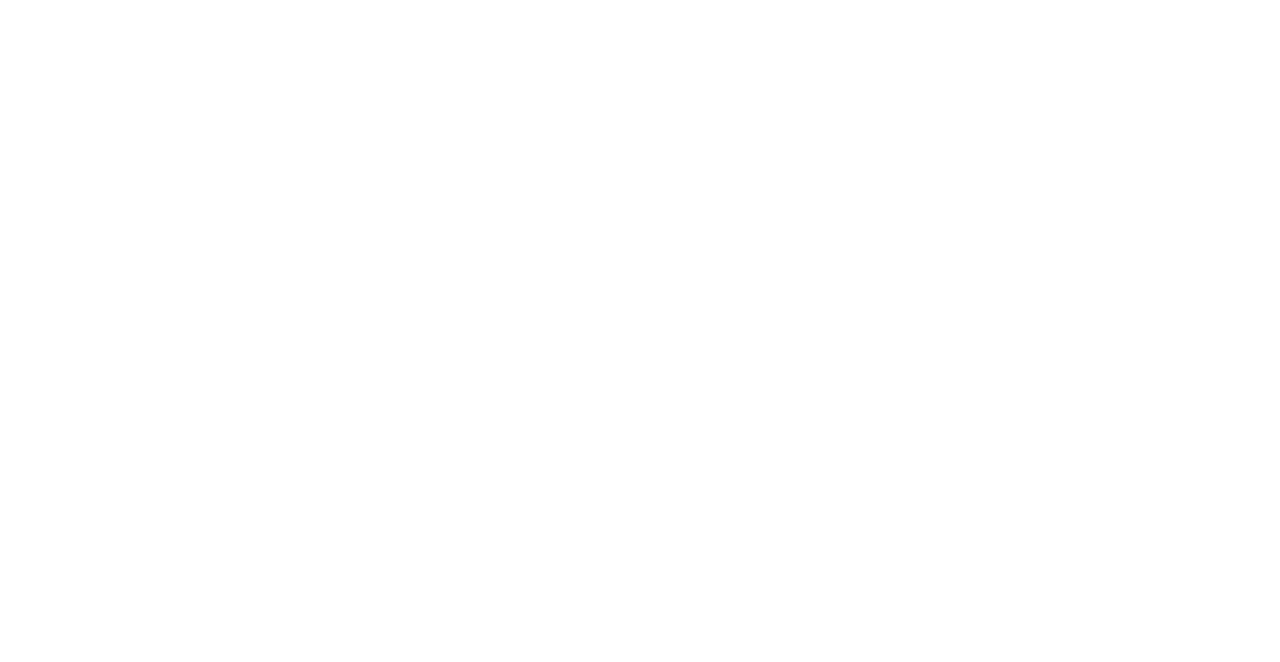
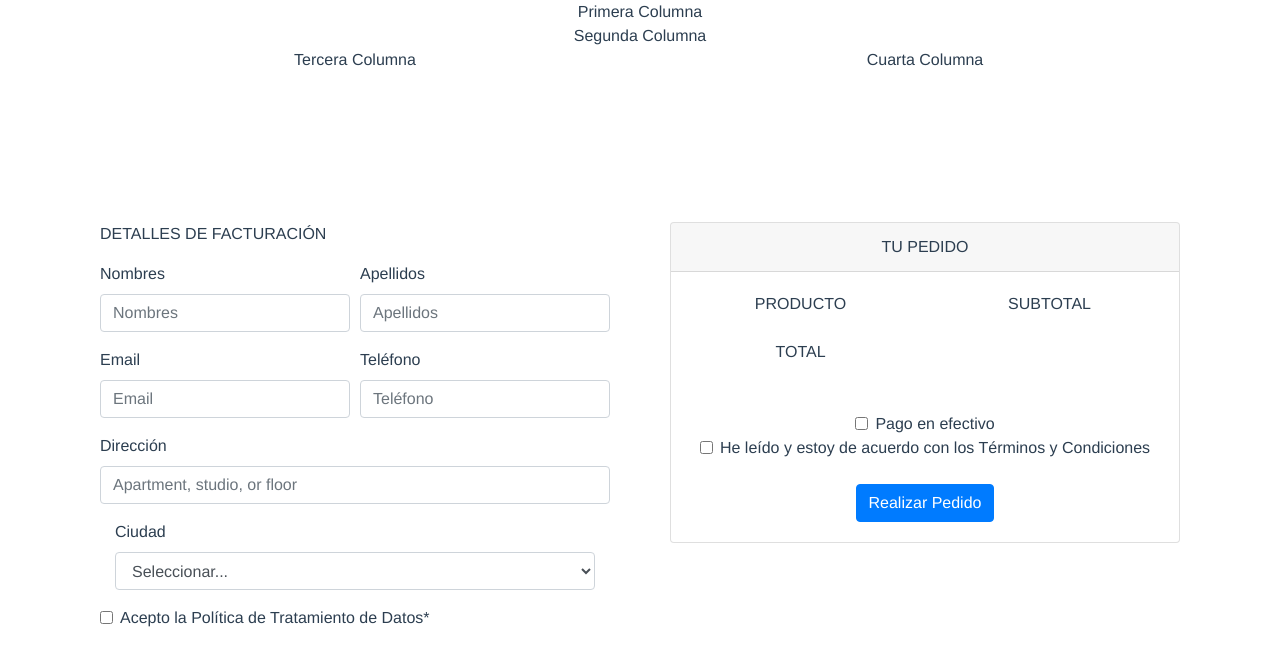
Before and after one commit to Edijosmen/krustypizza, a Vue app: page /detalles_facturacion in a window 1280 px wide. Before the commit this address had no page. Shown: the top 662 px of the page. Built offline with nearby package versions, Linux system fonts and the light colour scheme.

Commit message:
Modificacion de Detalles Facturacion

```diff
--- a/src/router/index.js
+++ b/src/router/index.js
@@ -22,6 +22,11 @@ const routes = [
     name: 'lista',
     component: () => import(/* webpackChunkName: "Inicio" */ '../views/listcar.vue')
   },
+  {
+    path: '/detalles_facturacion',
+    name: 'Detalles_Facturacion',
+    component: () => import(/* webpackChunkName: "Inicio" */ '../views/Detalles_Facturacion.vue')
+  },
 ]
 
 const router = createRouter({
--- /dev/null
+++ b/src/views/Detalles_Facturacion.vue
@@ -0,0 +1,147 @@
+<template>
+    <div class="container">
+        <div class="row">
+                <div class="col">
+                Primera Columna
+                </div>
+        </div>
+        <div class="row">
+             <div class="col">
+                 Segunda Columna
+            </div>
+        </div>
+        <!--COLUMNA FORMULARIO DE FACTURACIÓN-->
+        <div class="row">
+            <div class="col-md-6">
+                Tercera Columna
+                <div class="container facturacion">
+                                <!--FORMULARIO PVTO-->
+                                <form class="text-left">
+                                    <p>DETALLES DE FACTURACIÓN</p>
+                                    <div class="form-row">
+                                        <div class="form-group col-sm-6">
+                                            <label for="inputEmail4">Nombres</label>
+                                            <input type="nombres" class="form-control" id="inputNombres4" placeholder="Nombres">
+                                        </div>
+                                        <div class="form-group col-sm-6">
+                                            <label for="inputPassword4">Apellidos</label>
+                                            <input type="apellidos" class="form-control" id="inputApellidos4" placeholder="Apellidos">
+                                        </div>
+                                    </div>
+                                    <div class="form-row">
+                                        <div class="form-group col-sm-6">
+                                        <label for="inputEmail4">Email</label>
+                                        <input type="email" class="form-control" id="inputEmail4" placeholder="Email">
+                                        </div>
+                                        <div class="form-group col-md-6">
+                                        <label for="inputPassword4">Teléfono</label>
+                                        <input type="telefono" class="form-control" id="inputTelefono4" placeholder="Teléfono">
+                                        </div>
+                                    </div>
+                                    <div class="form-row">
+                                        <div class="form-group col-md-12">
+                                            <label for="inputAddress2">Dirección</label>
+                                            <input type="text" class="form-control" id="inputAddress2" placeholder="Apartment, studio, or floor">
+                                        </div>
+                                    </div>
+                                    <div class="form-group">
+                                        <div class="form-group col-md-12">
+                                        <label for="inputCity">Ciudad</label>
+                                        <select id="inputCity" class="form-control">
+                                            <option selected>Seleccionar...</option>
+                                            <option>...</option>
+                                        </select>
+                                        </div>
+                                    </div>
+                                    <div class="form-group">
+                                        <div class="form-check">
+                                        <input class="form-check-input" type="checkbox" id="gridCheck">
+                                        <label class="form-check-label" for="gridCheck">
+                                            Acepto la Política de Tratamiento de Datos*
+                                        </label>
+                                        </div>
+                                    </div>
+                                    <!--<button type="submit" class="btn btn-primary">Realizar Pedido</button>-->
+                                </form>
+                </div>
+
+
+            </div>
+            <!--COLUMNA DETALLE DE PEDIDO-->
+           <div class="col-md-6">
+                Cuarta Columna
+                <div class="container facturacion">
+
+                     <div class="card text-center">
+                            <div class="card-header">
+                                TU PEDIDO
+                            </div>
+                            <div class="card-body">
+                                <div class="row">
+                                    <div class="col-md-6">
+                                       <span class="producto">PRODUCTO</span>
+                                    </div>
+                                    <div class="col-md-6">
+                                       <span class="producto text-align:right">SUBTOTAL</span>
+                                    </div>
+
+                                </div>
+                                 <div class="row">
+                                    <div class="col-md-6 mt-4">
+                                       <span class="producto">TOTAL</span>
+                                    </div>
+
+                                </div>
+                                <div class="row">
+                                    <div class="col mt-5">
+                                       <div class="form-check">
+                                            <input class="form-check-input" type="checkbox" id="gridCheck">
+                                            <label class="form-check-label" for="gridCheck">
+                                                Pago en efectivo
+                                            </label>
+                                        </div>
+                                    </div>
+                                </div>
+                                  <div class="row">
+                                    <div class="col">
+                                       <div class="form-check">
+                                            <input class="form-check-input" type="checkbox" id="gridCheck">
+                                            <label class="form-check-label" for="gridCheck">
+                                                He leído y estoy de acuerdo con los Términos y Condiciones
+                                            </label>
+                                        </div>
+                                    </div>
+                                </div>
+                                <!-- <h5 class="card-title">Special title treatment</h5>
+                               <p class="card-text">With supporting text below as a natural lead-in to additional content.</p>-->
+                                <a href="#" class="btn btn-primary mt-4">Realizar Pedido</a>
+                            </div>
+
+                    </div>
+                </div>
+
+
+            </div>
+
+        </div>
+
+    </div>
+</template>
+
+<script>
+export default {
+  name: "Foother",
+  props: {
+    msg: String,
+  },
+};
+</script>
+
+<style scoped>
+     .facturacion{
+        margin-top: 150px;
+    }
+
+
+
+</style>
```
Also changed, not shown: 1 other file (tests, documents, lock files or other folders).
